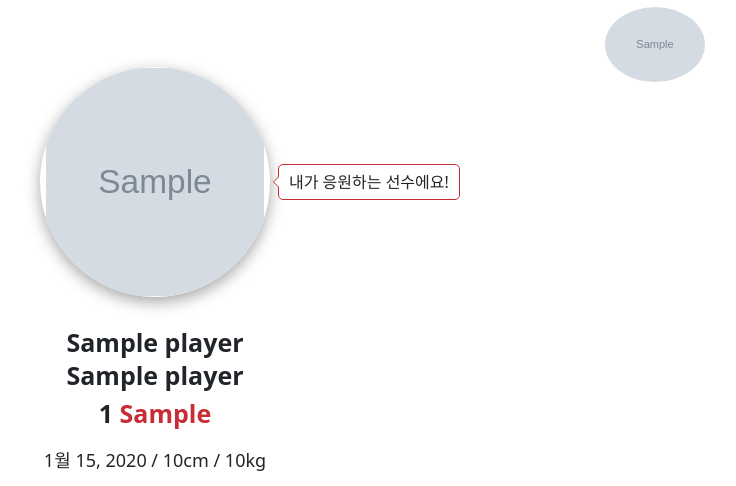
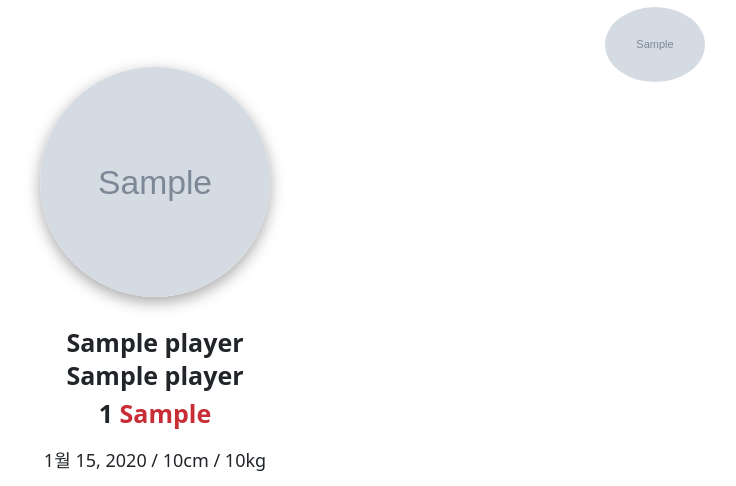
Before and after one commit to code-sum/Best11, a Django app: page /korea/detail/1 in a window 1280 px wide. Shown: the part 133-619 px from the top of the page, without its empty margins (485-1221 px from the left). Run offline with Django 3.2, Linux system fonts and the light colour scheme; a user stored in the database is signed in; tables that the repository leaves empty hold one stand-in row (values such as "Sample post"); grey boxes marked "Sample" are stand-in pictures; some libraries are stand-ins or nearby versions.

Commit message:
style : korea/detail_player.html 미완

```diff
--- a/korea/templates/korea/detail_player.html
+++ b/korea/templates/korea/detail_player.html
@@ -7,27 +7,9 @@
   <div class="container-css">
     <!-- 선수 정보 -->
     <div class="d-flex flex-column justify-content-center align-items-center m-0">
-      <!-- <button type="button" class="player-pic-wrapper mb-5 border-0" data-toggle="popover" data-bs-trigger="focus"  data-bs-custom-class="custom-popover" data-bs-content="사진을 클릭해서 선수를 응원할 수 있어요!">
+      <div class="player-pic-wrapper mb-5">
         <img class="player-pic" src="{{ player.player_image.url }}" alt="선수 사진">
-      </button> -->
-      {% if request.user.is_authenticated %}
-        <form class="like-forms" data-player-id="{{ player.pk }}">
-          {% csrf_token %}
-          {% if request.user in player.fans.all %}
-            <div class="d-flex justify-content-center">
-              <button type="submit" id="like-{{ player.pk }}" class="player-pic-wrapper-support mb-5" data-toggle="popover" data-bs-trigger="focus"  data-bs-custom-class="custom-popover" data-bs-content="내가 응원하는 선수에요!">
-                <img class="player-pic" src="{{ player.player_image.url }}" alt="선수 사진">
-              </button>
-            </div>
-          {% else %}
-          <div class="d-flex justify-content-center">
-            <button type="submit" id="like-{{ player.pk }}" class="player-pic-wrapper mb-5" data-toggle="popover" data-bs-trigger="focus"  data-bs-custom-class="custom-popover" data-bs-content="사진을 클릭해서 선수를 응원할 수 있어요!">
-              <img class="player-pic" src="{{ player.player_image.url }}" alt="선수 사진">
-            </button>
-          </div>
-          {% endif %}
-        </form>
-      {% endif %}
+      </div>
       <h2 class="text-center fw-bold mb-0" style="font-size: 2.5rem;">
         {{ player.name }}
       </h2>
@@ -173,20 +155,10 @@
   <script src="https://cdn.jsdelivr.net/npm/axios/dist/axios.min.js"></script>
   <script type="text/javascript" src="https://cdnjs.cloudflare.com/ajax/libs/twitter-bootstrap/4.4.1/js/bootstrap.bundle.js"></script>
 
-  <script src="https://code.jquery.com/jquery-3.3.1.slim.min.js"></script>
+  <!-- <script src="https://code.jquery.com/jquery-3.3.1.slim.min.js"></script>
   <script src="https://cdnjs.cloudflare.com/ajax/libs/popper.js/1.14.7/umd/popper.min.js"></script>
   <script src="https://stackpath.bootstrapcdn.com/bootstrap/4.3.1/js/bootstrap.min.js"></script>
-
-  <script>
-    // popovers
-      $( function () {
-        $( '[data-toggle="popover"]' ).popover()
-      } );
-
-      $(document).ready(function() {
-          $("button").popover("show");
-      });
-  </script>
+  -->
 
   <script>
     // summernote 적용, 커스텀
@@ -219,9 +191,10 @@
       });
   </script>
 
-  <script type="text/javascript" src="cdn.jsdelivr.net/npm/bootstrap@5.0.2/dist/js/bootstrap.bundle.min.js"></script>
+  <!-- <script type="text/javascript" src="cdn.jsdelivr.net/npm/bootstrap@5.0.2/dist/js/bootstrap.bundle.min.js"></script>
   <script type="text/javascript" src="/static/js/lang/summernote-ko-KR.js"></script>
   <script src="summernote-bs5.js"></script>
+  -->
 
   <script>
     // 선수 응원하기
--- a/static/css/style.css
+++ b/static/css/style.css
@@ -516,19 +516,6 @@ video {
   object-fit: cover;
 }
 
-/* 응원 popovers */
-.custom-popover {
-  --bs-popover-max-width: 20rem;
-  --bs-popover-border-color: var(--bs-primary);
-  --bs-popover-body-padding-x: 1rem;
-  --bs-popover-body-padding-y: 0.5rem;
-  font-size: 1.6rem;
-  border: 1px solid #c82d36;
-}
-.popover-arrow::before {
-  border-right-color: #c82d36 !important;
-}
-
 /* 채팅창 디자인 */
 .wrap {
   padding: 4rem 0;
```
